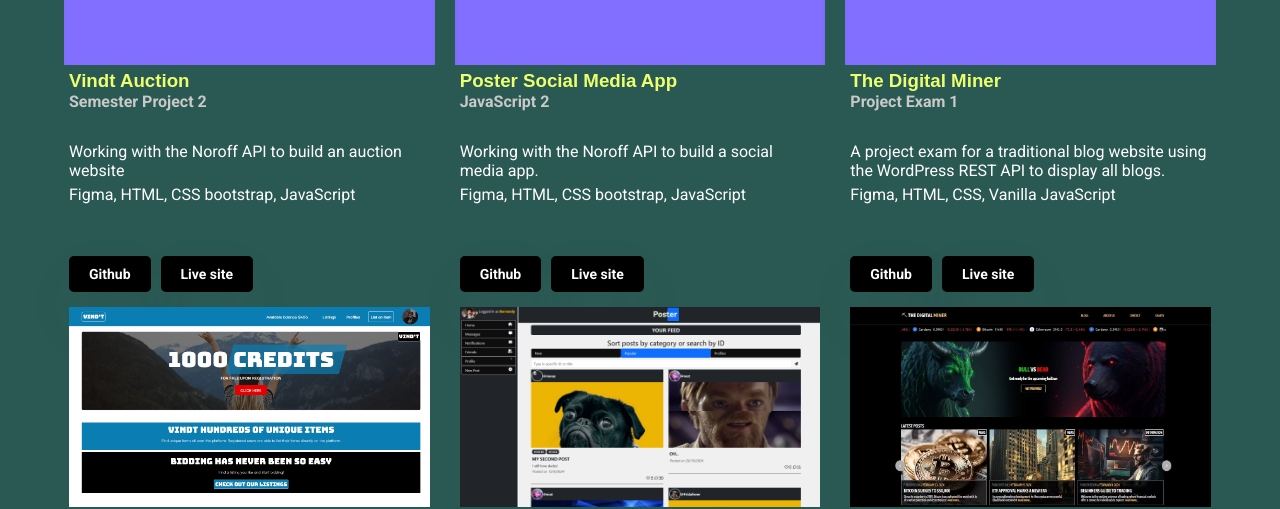
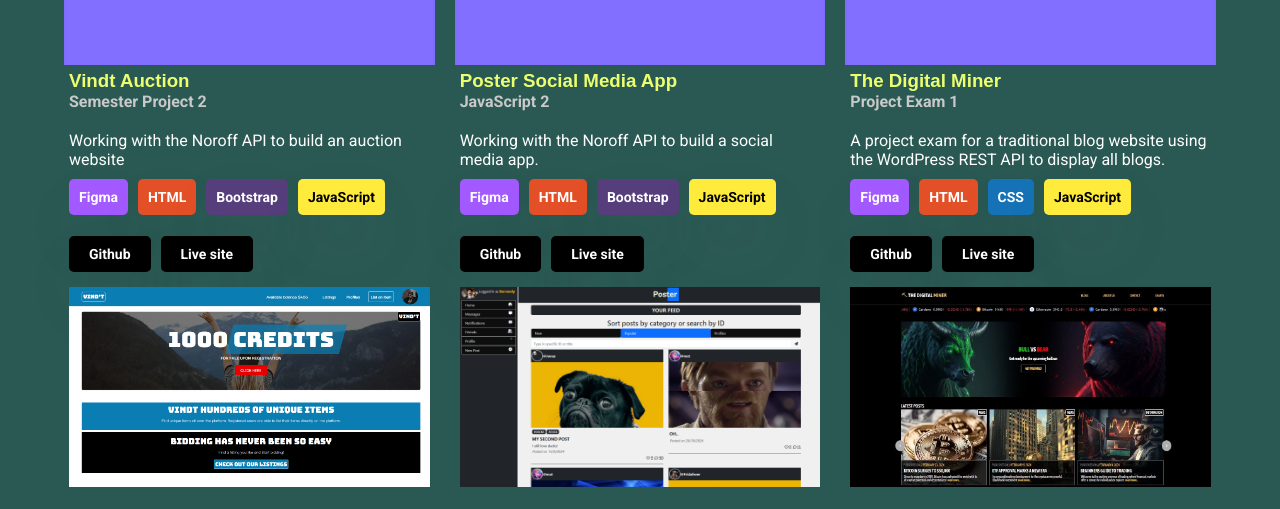
Before and after one commit to Barvand/portfolio-1, a website with bundled scripts: page index.html in a window 1280 px wide. Shown: the part 1033-1542 px from the top of the page. Built offline with nearby package versions, Linux system fonts and the light colour scheme; a web font is replaced by a local one.

Commit message:
added colours to cards section

```diff
--- a/css/display.css
+++ b/css/display.css
@@ -1,5 +1,9 @@
 .github-logo-container,
 .hero-text {
+  display: flex;
+}
+
+.flex {
   display: flex;
 }
 
--- a/css/global.css
+++ b/css/global.css
@@ -154,13 +154,17 @@ align-self: center;
 /* Button styling */
 .btn {
   padding: 10px 20px 10px 20px;
-  background-color: #836fff;
   width: fit-content;
   font-weight: bold;
-  margin-top: 20px;
   font-size: 14px;
   border-radius: 5px;
   box-shadow: rgba(102, 102, 109, 0.25) 0px 30px 60px -12px, rgba(155, 146, 146, 0.3) 0px 18px 36px -18px;
+}
+
+.hero-btn {
+  margin-top: 20px;
+  background-color: #836fff;
+
 }
 
 .btn-black {
@@ -245,6 +249,41 @@ align-self: center;
   border-bottom: 2px #ebff6f solid;
 }
 
+.project--build-with {
+  display: flex;
+  gap: 10px;
+  flex-wrap: wrap;
+}
+
+
+.btn-build {
+  padding: 10px 10px 10px 10px;
+  width: fit-content;
+  font-weight: bold;
+  font-size: 14px;
+  border-radius: 5px;
+  box-shadow: rgba(102, 102, 109, 0.25) 0px 30px 60px -12px, rgba(155, 146, 146, 0.3) 0px 18px 36px -18px;
+}
+.btn-figma {
+  background-color: #A259FF;
+}
+
+.btn-HTML {
+  background-color: #E34F26;
+}
+
+.btn-CSS {
+  background-color: #1572B6;
+}
+
+.btn-JS {
+  background-color: #FFEB3B;
+  color: black;
+}
+
+.btn-bootstrap  {
+  background-color: #563d7c;
+}
 
 /*  Section three / Contact */
 
--- a/index.html
+++ b/index.html
@@ -45,13 +45,7 @@
               <p class="hero-paragraph"> I'm a passionate frontend developer
                 dedicated to creating beautiful, user-friendly websites.
                 My work focuses on crafting responsive designs and seamless user experiences. </p>
-              <button class="btn"> See all work </button>
-              <div class="flex-end">
-                <a href="https://www.linkedin.com/in/bart-van-den-berg-b90219155" target="_blank"
-                  rel="noopener noreferrer">
-                  <img src="/images/linkedIn.svg" alt="linkedin profile" />
-                </a>
-              </div>
+              <button class="btn hero-btn"> See all work </button>
             </div>
             <div class="personal-image-container">
               <img src="/images/github-image.jpg" class="personal-image">
@@ -88,9 +82,16 @@
     <footer>
       <div class="max-width-flex-container">
         <div class="footer--contact-information">
-          <h4> <i class="fa-solid fa-phone" aria-label="phone"></i> +47 999 999 999 </h4>
-          <h3> Let's connect! </h3>
-          <h4> <i class="fa-solid fa-envelope" aria-label="envelope"></i> Bartberg@gmail.com </h4>
+          <div class="flex">
+            <div>
+                <a href="https://www.linkedin.com/in/bart-van-den-berg-b90219155" target="_blank"
+                  rel="noopener noreferrer">
+                  <img src="/images/linkedIn.svg" alt="linkedin profile" />
+                </a>
+              </div>
+              <h3> Linked in </h3>
+            </div>
+          <h4> <i class="fa-solid fa-envelope" aria-label="envelope"></i> Bartberg11@gmail.com </h4>
 
         </div>
       </div>
--- a/src/project-cards.js
+++ b/src/project-cards.js
@@ -53,12 +53,31 @@ export async function renderProjectCard() {
     project.description;
   descriptionContainer.appendChild(description);
 
-  // Add build with
-  const buildWith = document.createElement("p");
-  buildWith.classList.add("project--text-build-with");
-  buildWith.textContent = project.buildWith;
+ const buildWithContainer = document.createElement("div"); // Container for all "build with" items
+ buildWithContainer.classList.add("project--build-with");
 
-  descriptionContainer.appendChild(buildWith);
+ project.buildWith.forEach((item) => {
+   const buildWithItem = document.createElement("p");
+   buildWithItem.classList.add("project--text-build-with");
+   buildWithItem.textContent = item;
+   buildWithContainer.appendChild(buildWithItem); // Add each item to the container
+
+   if (item === "JavaScript") {
+    buildWithItem.classList.add("btn-JS", "btn-build");
+   } else if (item === "CSS") {
+    buildWithItem.classList.add("btn-CSS", "btn-build");
+   } else if (item === "HTML") {
+    buildWithItem.classList.add("btn-HTML", "btn-build");
+   } else if (item === "Figma") {
+    buildWithItem.classList.add("btn-figma", "btn-build");
+   } else if (item === "Bootstrap") {
+    buildWithItem.classList.add("btn-bootstrap", "btn-build")
+   }
+   buildWithContainer.appendChild(buildWithItem);
+
+ });
+
+ descriptionContainer.appendChild(buildWithContainer);
 
   textContainer.appendChild(descriptionContainer);
 
--- a/src/projects.json
+++ b/src/projects.json
@@ -4,7 +4,7 @@
     "title": "Vindt Auction",
     "type": "Semester Project 2",
     "description": "Working with the Noroff API to build an auction website",
-    "buildWith": "Figma, HTML, CSS bootstrap, JavaScript",
+    "buildWith": ["Figma", "HTML", "Bootstrap", "JavaScript"],
     "github": "https://github.com/Barvand/Semester-Project-2",
     "liveSite": "https://vindt-auction.netlify.app/home/",
     "logo": "images/vindtlogo.png",
@@ -17,7 +17,7 @@
     "title": "Poster Social Media App",
     "type": "JavaScript 2",
     "description": "Working with the Noroff API to build a social media app.",
-    "buildWith": "Figma, HTML, CSS bootstrap, JavaScript",
+    "buildWith": ["Figma", "HTML", "Bootstrap", "JavaScript"],
     "github": "https://github.com/Barvand/Noroff-JS2",
     "liveSite": "https://idyllic-torte-4e59fa.netlify.app/",
     "logo": "images/posterLogoPNG.png",
@@ -30,7 +30,7 @@
     "title": "The Digital Miner",
     "type": "Project Exam 1",
     "description": "A project exam for a traditional blog website using the WordPress REST API to display all blogs.",
-    "buildWith": "Figma, HTML, CSS, Vanilla JavaScript",
+    "buildWith": ["Figma", "HTML", "CSS", "JavaScript"],
     "github": "https://github.com/Noroff-FEU-Assignments/project-exam-1-Barvand",
     "liveSite": "https://graceful-crepe-072f72.netlify.app/",
     "logo": "images/thedigitalminerlogo.png",
@@ -43,7 +43,7 @@
     "title": "Bergen Science Museum",
     "type": "Semester Project 1",
     "description": "An interactive hub designed to inspire curiosity and creativity in young minds.",
-    "buildWith": "Figma, HTML, CSS",
+    "buildWith": ["Figma", "HTML", "CSS"],
     "github": "https://github.com/Barvand/Museum",
     "liveSite": "https://animated-bombolone-6005db.netlify.app/",
     "logo": "images/LogoScienceMuseum.png",
@@ -56,7 +56,7 @@
     "title": "Gamehub",
     "type": "Cross Course Project",
     "description": "This is an improved version of one of the first projects at Noroff. This has become an ecommerce site.",
-    "buildWith": "Figma, HTML, CSS, Vanilla JavaScript",
+    "buildWith": ["Figma", "HTML", "CSS", "JavaScript"],
     "github": "https://github.com/Barvand/Gamehub-CA-2.0",
     "liveSite": "https://cheery-stroopwafel-ddc25d.netlify.app/",
     "logo": "images/gameHub_Logo.png",
```
